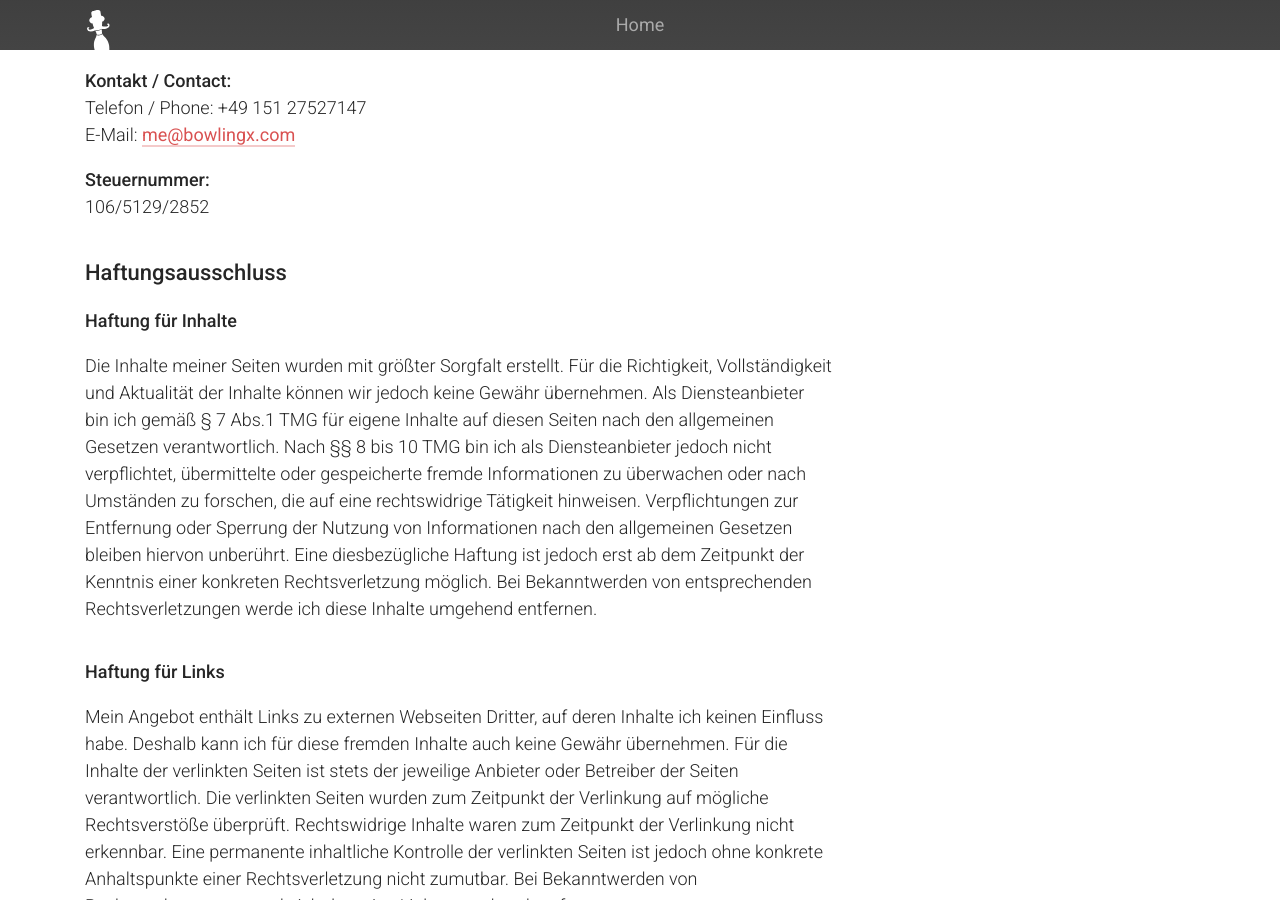
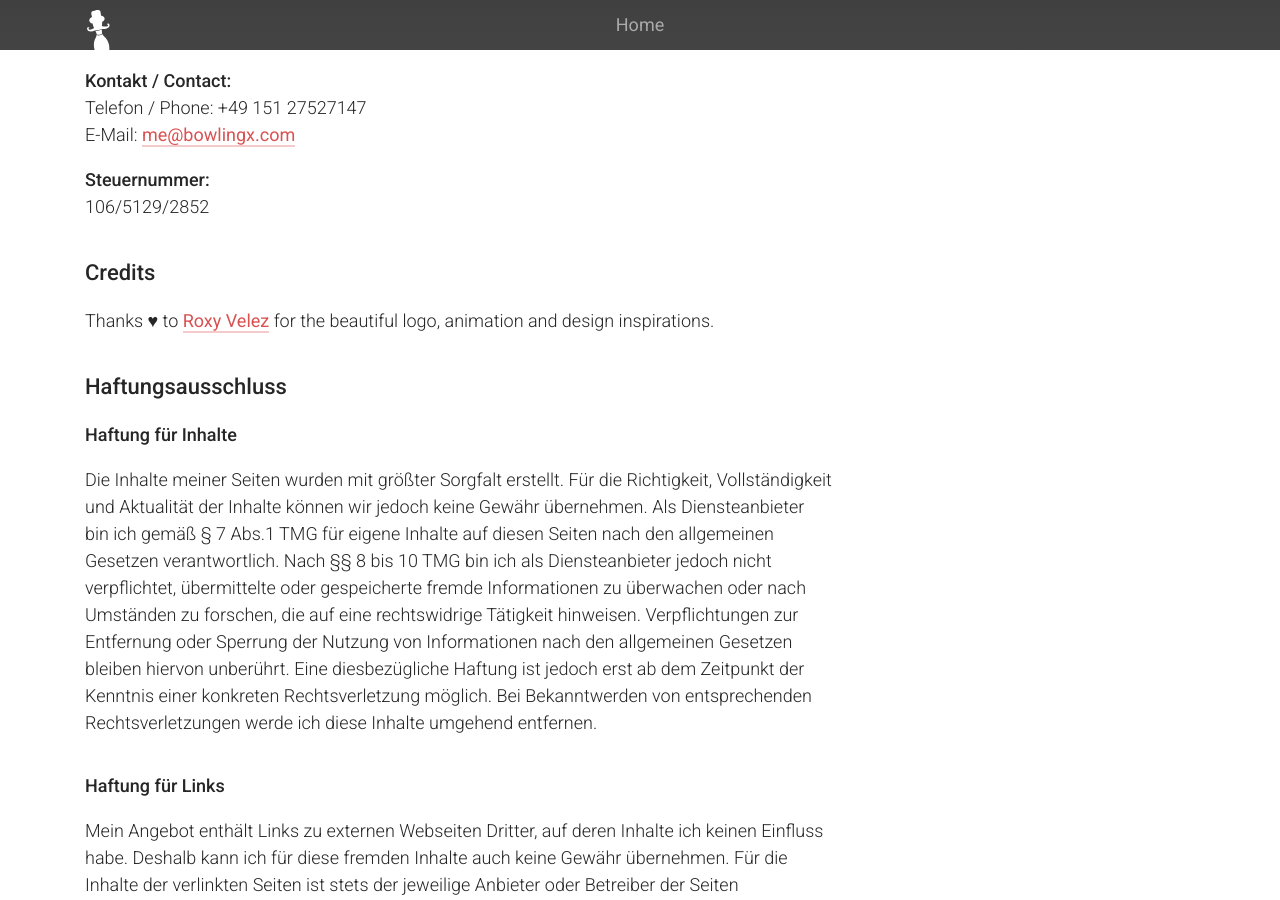
Before and after one commit to BowlingX/bowlingx.com, a Jekyll site: the page built from pages/imprint.md, in a window 1280 px wide and 900 px high, scrolled down 375 px. Built offline with Jekyll 4.4.1, drawn with Linux system fonts in a browser that asks for light colours.

Commit message:
added credits :)

```diff
--- a/pages/imprint.md
+++ b/pages/imprint.md
@@ -16,6 +16,10 @@ E-Mail: [me@bowlingx.com](mailto:me@bowlingx.com)
 
 **Steuernummer:**<br>
 106/5129/2852
+
+## Credits
+
+Thanks ♥ to [Roxy Velez](http://www.roxyvelez.com/) for the beautiful logo, animation and design inspirations.
 
 ## Haftungsausschluss
 
```
